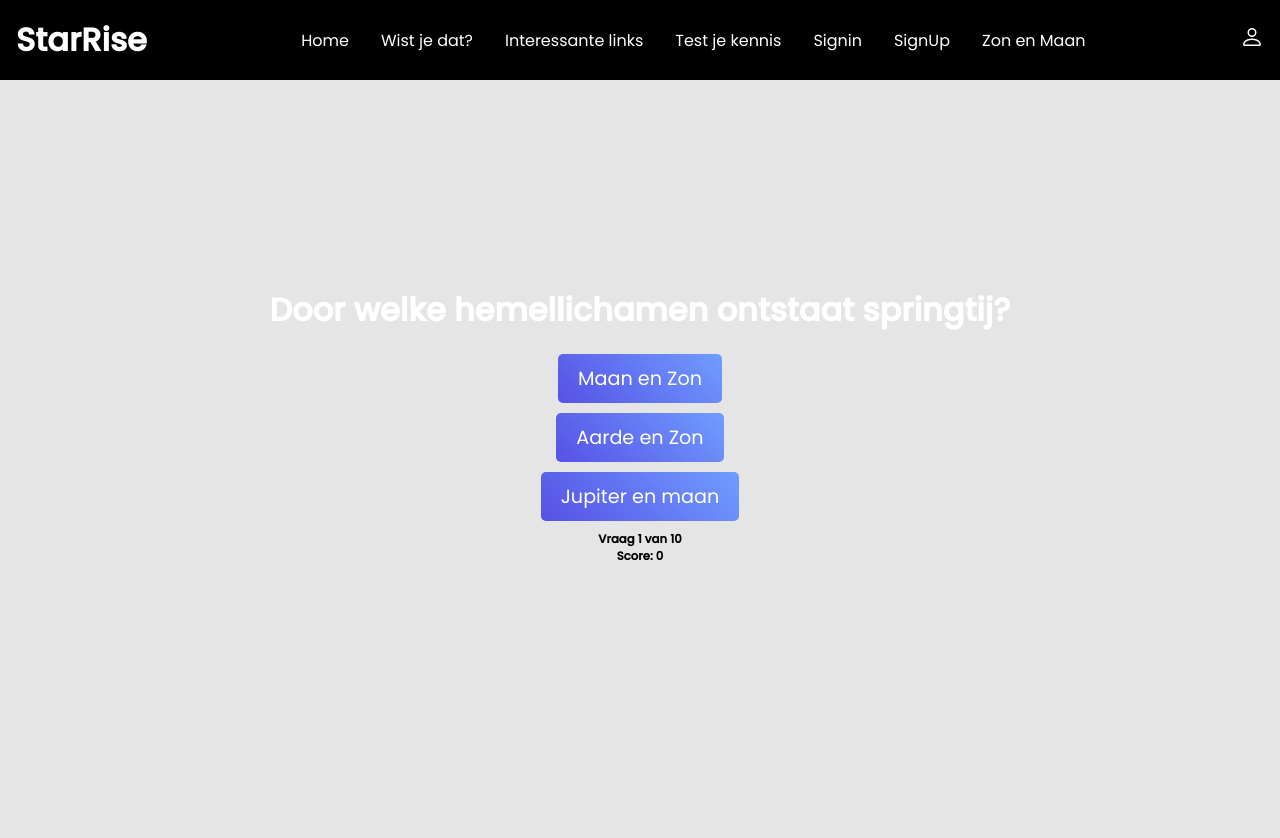
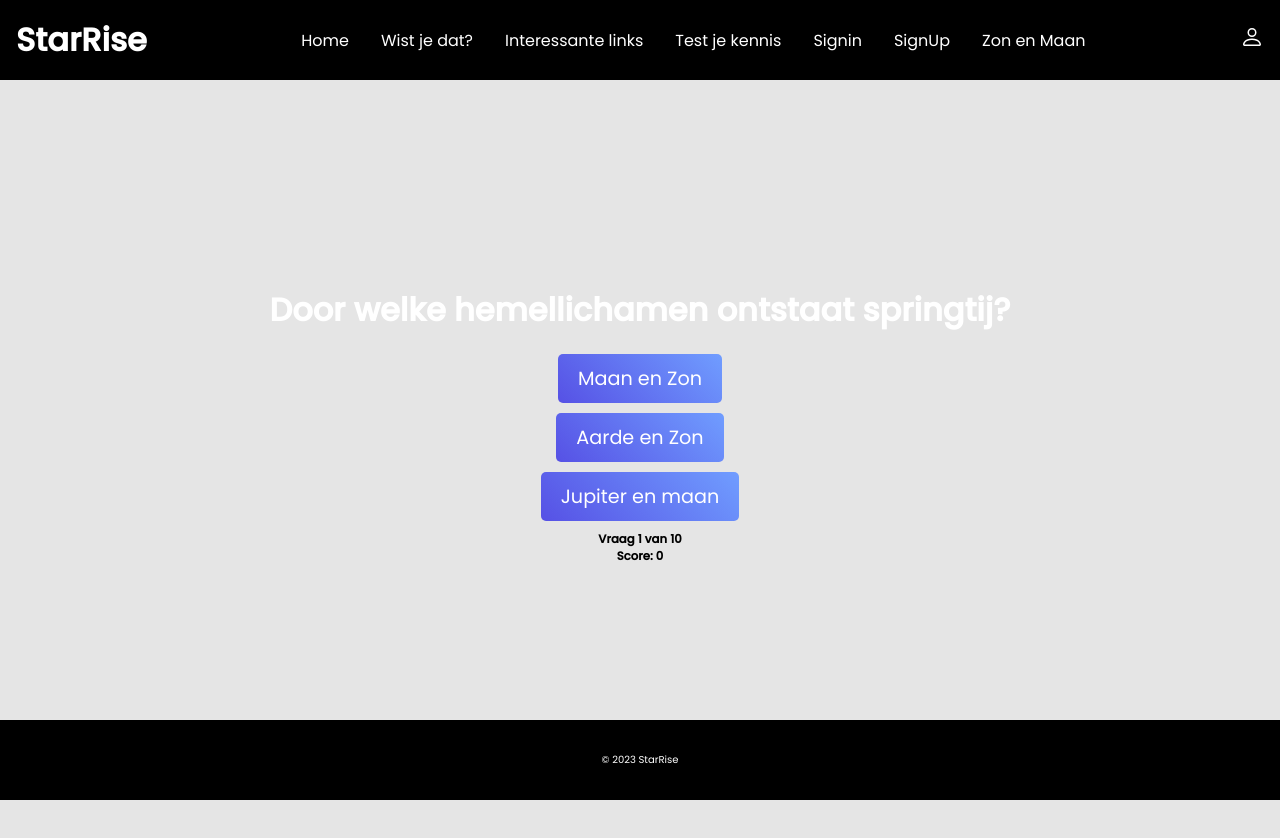
Before and after one commit to buffelmania/starrise-novi-frontend, a React (Create React App) app: page /Quiz in a window 1280 px wide. Shown: the top 838 px of the page. Built offline with nearby package versions, Linux system fonts and the light colour scheme; no server answers.

Commit message:
Enkele semantische elementen toegevoegd en van Footer een component gemaakt

```diff
--- a/src/App.js
+++ b/src/App.js
@@ -1,5 +1,4 @@
 import React from "react";
-import './App.css';
 import Navbar from "./components/Navbar/Navbar";
 import {BrowserRouter, Route, Routes} from "react-router-dom";
 import Wist from "./Pages/WistJeDatPage/Wist-je-dat";
@@ -12,6 +11,7 @@ import Account from "./Pages/AccountPage/Account";
 import {AuthContextProvider} from "./components/context/AuthContext";
 import ProtectedRoute from "./components/ProtectedRoute/ProtectedRoute";
 import Quiz from "./Pages/TestJeKennis/Quiz";
+import Footer from "./components/Footer/Footer";
 
 
 
@@ -40,7 +40,9 @@ function App() {
 
 
             </BrowserRouter>
+            <Footer/>
         </div>
+
 
   )
 }
--- a/src/Pages/AccountPage/Account.js
+++ b/src/Pages/AccountPage/Account.js
@@ -4,24 +4,31 @@ import "./AccountStyles.css"
 import {UserAuth} from "../../components/context/AuthContext";
 import Button from "../../components/Button/Button";
 
-function Account(){
-    const {user, logout} = UserAuth();
+function Account() {
+    const { user, logout } = UserAuth();
     const navigate = useNavigate();
+
     const handleLogout = async () => {
-try {
-    await logout()
-    navigate('/')
-    } catch (e){
-    console.log(e.message)
-}
-    }
+        try {
+            await logout();
+            navigate('/');
+        } catch (e) {
+            console.log(e.message);
+        }
+    };
+
     return (
-        <div className="Account">
+        <section className="Account">
+            <header>
             <h2>Account</h2>
+            </header>
+            <main>
             <p>Gebruiker Email: {user && user.email }</p>
             <Button label="Log uit" onClick={handleLogout} />
-        </div>
-    )
+            </main>
+
+        </section>
+    );
 }
 
-export default Account
+export default Account;
--- a/src/Pages/HomePage/HomeContent/Homes.js
+++ b/src/Pages/HomePage/HomeContent/Homes.js
@@ -19,9 +19,7 @@ function Homes() {
                             Welkom op de website van StarRise. Hier vind je weetjes over ons zonnestelsel, interessante links en kan je als je bent ingelogd, zien hoelaat de zon en maan bij jou opkomen en ondergaan.</h2>
                     </main>
 
-                    <footer>
-                        <p>&copy; 2023 StarRise</p>
-                    </footer>
+
                 </div>
             </div>
         </section>
--- a/src/Pages/SignUpPage/SignUp.js
+++ b/src/Pages/SignUpPage/SignUp.js
@@ -41,14 +41,16 @@ function SignUp() {
     }
 
     return (
-        <div className='SignUp'>
+        <section className='SignUp'>
             <div className="overlay">
                 <img className="img" src={sunrise} alt=""/>
                 <div className="content">
                     <div className="grid-container">
                         <div className="grid-item item1SU">
-
+<header>
               <h2>Heb je al een account? <Link to="/Signin">Log dan snel in</Link></h2>
+</header>
+                            <main>
 
             <form onSubmit={handleSubmit}>
                 <div>
@@ -68,6 +70,7 @@ function SignUp() {
 
                 <Button label="Maak account aan"/>
             </form>
+                            </main>
 
 
 
@@ -76,7 +79,7 @@ function SignUp() {
                 </div>
             </div>
 
-        </div>
+        </section>
     );
 }
 
--- a/src/Pages/SigninPage/Signin.js
+++ b/src/Pages/SigninPage/Signin.js
@@ -30,13 +30,14 @@ const Signin = () => {
     return (
 
 
-<div className="SignIn">
+<section className="SignIn">
     <div className="overlay">
         <img className="img" src={Moon} alt=""/>
         <div className="content">
+
             <div className="grid-container">
                 <div className="grid-item item1SI">
-
+<main>
 <p>Login om te zien wanneer de zon en maan opkomen en weer ondergaan.</p>
             <p>Heb je nog geen account? Maak dan snel een <Link to="/SignUp">account aan.</Link></p>
 
@@ -57,12 +58,14 @@ const Signin = () => {
 
                 <Button label="login"/>
             </form>
+</main>
                 </div>
             </div>
+
     </div>
 </div>
 
-</div>
+</section>
 
 
     );
--- a/src/Pages/TestJeKennis/Quiz.js
+++ b/src/Pages/TestJeKennis/Quiz.js
@@ -20,17 +20,19 @@ function Quiz() {
 
     return (
 
-        <div className='Quiz'>
+        <section className='Quiz'>
             <div className="overlay">
                 <div className="content">
                     <div className="quiz-container">
                         {isQuizAfgelopen() ? (
                             <div className="resultaat-container">
-                                <p>
+                               <header> <p>
                                     <h2>Je hebt {score} van de {vragen.length} vragen goed beantwoord!</h2>
                                 </p>
+                               </header>
                             </div>
                         ) : (
+                            <main>
                             <>
                                 <h2>{vragen[huidigeVraag].vraag}</h2>
                                 <div className="antwoorden-container">
@@ -45,11 +47,12 @@ function Quiz() {
                                 </p>
                                 <p><h3>Score: {score}</h3></p>
                             </>
+                            </main>
                         )}
                     </div>
                 </div>
             </div>
-        </div>
+        </section>
     );
 }
 
--- a/src/Pages/WistJeDatPage/Wist-je-dat.js
+++ b/src/Pages/WistJeDatPage/Wist-je-dat.js
@@ -26,11 +26,11 @@ const Wist = () => {
 
 
     return (
-        <div className='Wist'>
+        <section className='Wist'>
 
             <div className="overlay">
             <img className="img" src={SolarEclipse} alt=""/>
-                <div className="content">
+                <div className="content"><main>
                     <div className="container">
 
                     {elements.map((element) => (
@@ -46,7 +46,9 @@ const Wist = () => {
                             <p>{selectedElement.content}</p>
                         </Modal>
                     )}
+
                     </div>
+                </main>
 
                 </div>
 
@@ -55,7 +57,7 @@ const Wist = () => {
 
 
 
-        </div>
+        </section>
     );
 }
 
--- a/src/Pages/ZonEnMaanPage/ZonEnMaan.js
+++ b/src/Pages/ZonEnMaanPage/ZonEnMaan.js
@@ -28,10 +28,11 @@ function ZonEnMaan() {
     }, [location]);
 
     return (
-        <div className='zonEnMaan'>
+        <section className='zonEnMaan'>
             <div className="overlay">
                 <img className="img" src={SunMoon} alt=""/>
                 <div className="content">
+                    <main>
                     <div className="grid-container">
                         <div className="grid-item item11">
                             <SearchBar setLocationHandler={setLocation}/>
@@ -57,9 +58,10 @@ function ZonEnMaan() {
                             )}
                         </div>
                     </div>
+                    </main>
                 </div>
             </div>
-        </div>
+        </section>
     );
 }
 
--- /dev/null
+++ b/src/components/Footer/Footer.js
@@ -0,0 +1,12 @@
+import React from 'react';
+import './FooterStyles.css';
+
+const Footer = () => {
+    return (
+        <footer className="Footer">
+            <p>&copy; 2023 StarRise</p>
+        </footer>
+    );
+}
+
+export default Footer;
--- /dev/null
+++ b/src/components/Footer/FooterStyles.css
@@ -0,0 +1,15 @@
+.Footer {
+    background-color: black;
+    height: 80px;
+    color: white;
+    display: flex;
+    align-items: center;
+    justify-content: center;
+    position: fixed;
+    bottom: 0;
+    width: 100%;
+}
+
+.p {
+    color: white;
+}
```
Also changed, not shown: src/App.css (deleted, +0 -38 lines).
